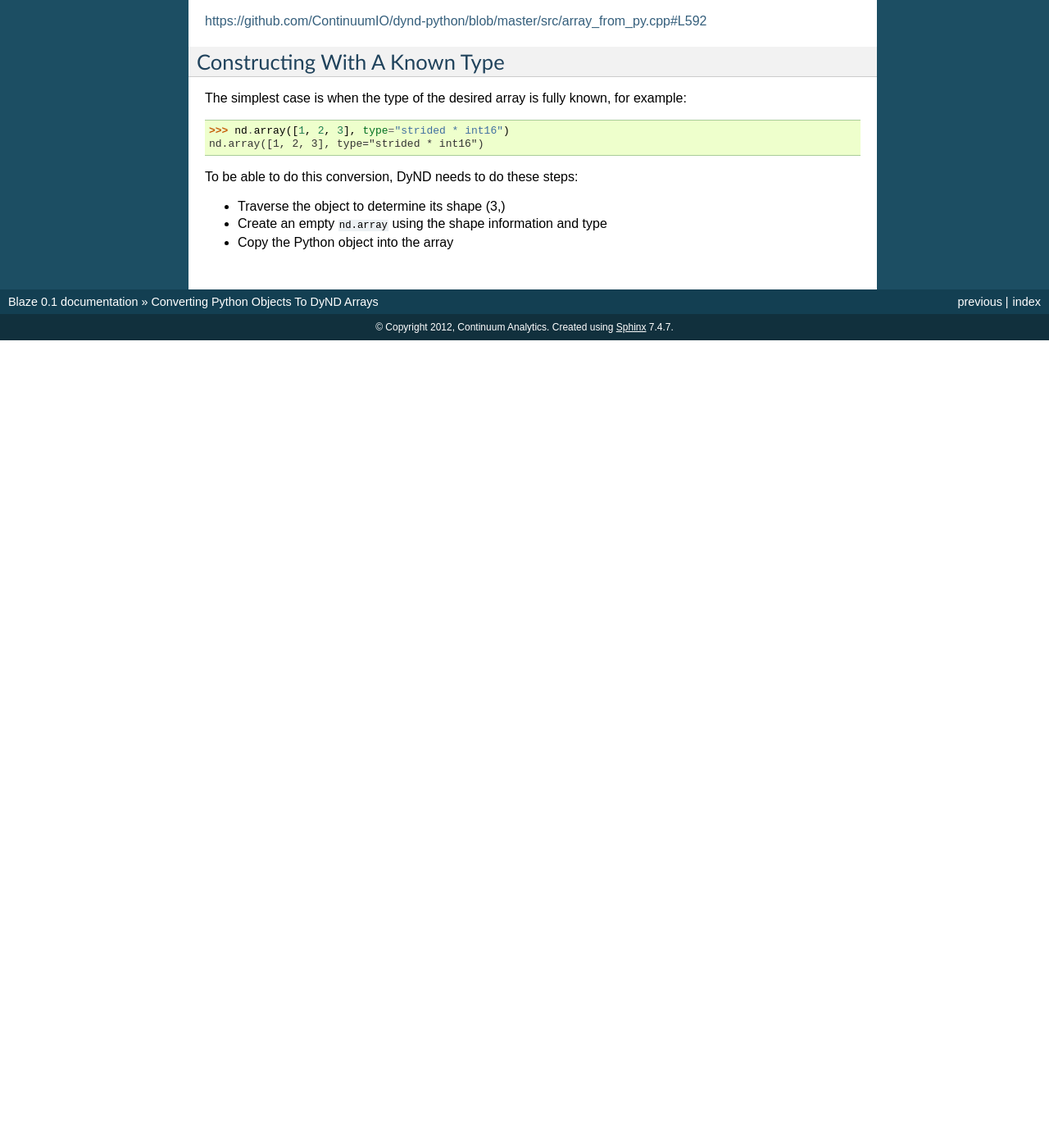
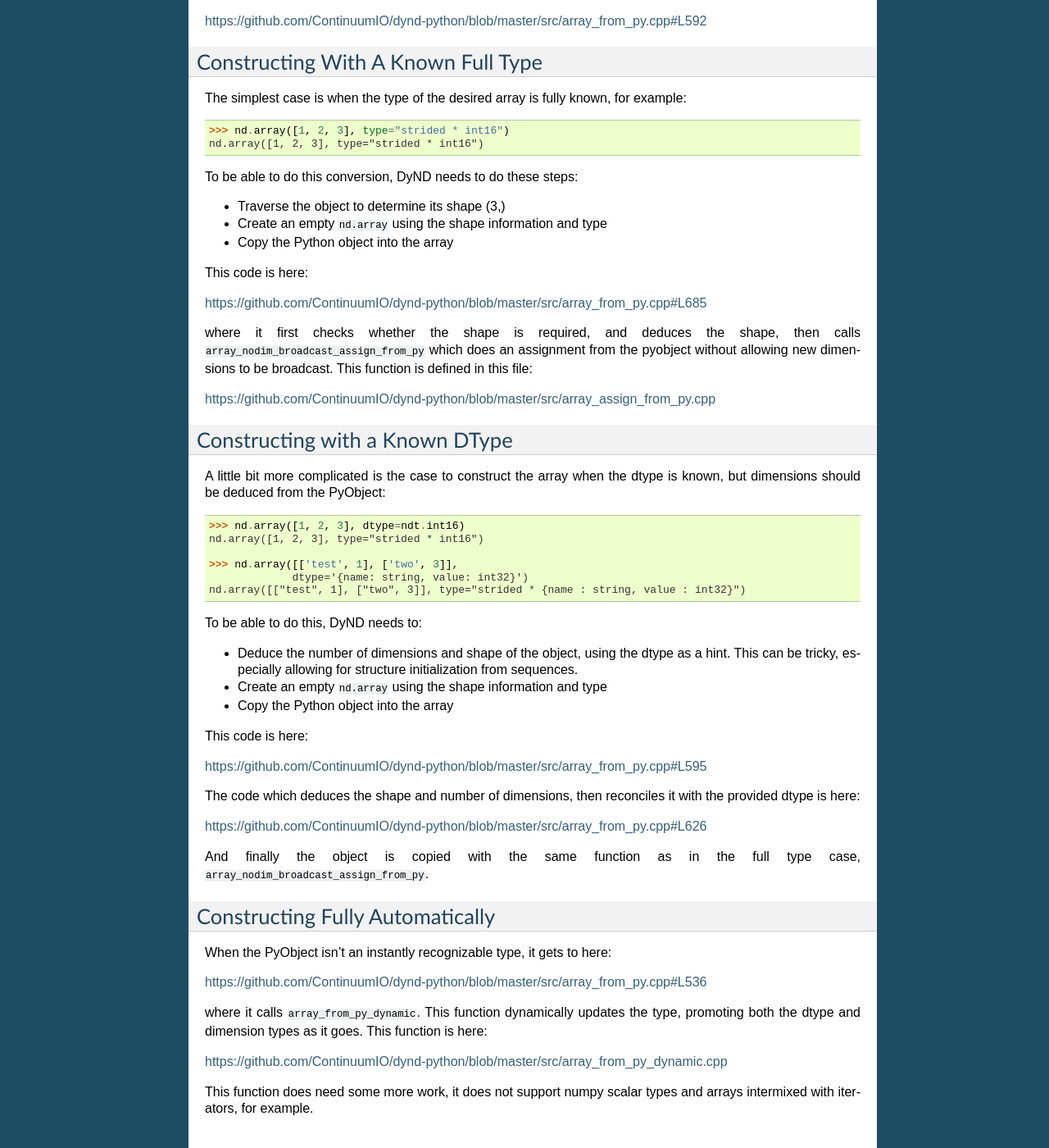
Before and after one commit to libdynd/dynd-python, a Sphinx documentation site: the page built from doc/source/dev-frompython.rst, in a window 1280 px wide and 1400 px high, scrolled down 686 px. Shown: the whole window at 82% size. Built offline with Sphinx 7.4.7, drawn with Linux system fonts in a browser that asks for light colours; before the commit the page ends 1101 px from its top, so only the background shows below that; some of the changed text lies outside the part shown.

Commit message:
Finish overview doc of pyobject to nd::array conversion

```diff
--- a/doc/source/dev-frompython.rst
+++ b/doc/source/dev-frompython.rst
@@ -41,8 +41,8 @@ https://github.com/ContinuumIO/dynd-python/blob/master/src/array_from_py.cpp#L36
 
 https://github.com/ContinuumIO/dynd-python/blob/master/src/array_from_py.cpp#L592
 
-Constructing With A Known Type
-==============================
+Constructing With A Known Full Type
+===================================
 
 The simplest case is when the type of the desired array is fully known,
 for example::
@@ -55,3 +55,64 @@ To be able to do this conversion, DyND needs to do these steps:
 * Traverse the object to determine its shape (3,)
 * Create an empty ``nd.array`` using the shape information and type
 * Copy the Python object into the array
+
+This code is here:
+
+https://github.com/ContinuumIO/dynd-python/blob/master/src/array_from_py.cpp#L685
+
+where it first checks whether the shape is required, and deduces
+the shape, then calls ``array_nodim_broadcast_assign_from_py`` which
+does an assignment from the pyobject without allowing new dimensions
+to be broadcast. This function is defined in this file:
+
+https://github.com/ContinuumIO/dynd-python/blob/master/src/array_assign_from_py.cpp
+
+Constructing with a Known DType
+===============================
+
+A little bit more complicated is the case to construct the array
+when the dtype is known, but dimensions should be deduced from the
+PyObject::
+
+    >>> nd.array([1, 2, 3], dtype=ndt.int16)
+    nd.array([1, 2, 3], type="strided * int16")
+
+    >>> nd.array([['test', 1], ['two', 3]],
+                 dtype='{name: string, value: int32}')
+    nd.array([["test", 1], ["two", 3]], type="strided * {name : string, value : int32}")
+
+To be able to do this, DyND needs to:
+
+* Deduce the number of dimensions and shape of the object,
+  using the dtype as a hint. This can be tricky, especially
+  allowing for structure initialization from sequences.
+* Create an empty ``nd.array`` using the shape information and type
+* Copy the Python object into the array
+
+This code is here:
+
+https://github.com/ContinuumIO/dynd-python/blob/master/src/array_from_py.cpp#L595
+
+The code which deduces the shape and number of dimensions, then reconciles
+it with the provided dtype is here:
+
+https://github.com/ContinuumIO/dynd-python/blob/master/src/array_from_py.cpp#L626
+
+And finally the object is copied with the same function as in the
+full type case, ``array_nodim_broadcast_assign_from_py``.
+
+Constructing Fully Automatically
+================================
+
+When the PyObject isn't an instantly recognizable type, it gets to here:
+
+https://github.com/ContinuumIO/dynd-python/blob/master/src/array_from_py.cpp#L536
+
+where it calls ``array_from_py_dynamic``. This function dynamically
+updates the type, promoting both the dtype and dimension types
+as it goes. This function is here:
+
+https://github.com/ContinuumIO/dynd-python/blob/master/src/array_from_py_dynamic.cpp
+
+This function does need some more work, it does not support numpy
+scalar types and arrays intermixed with iterators, for example.
```
